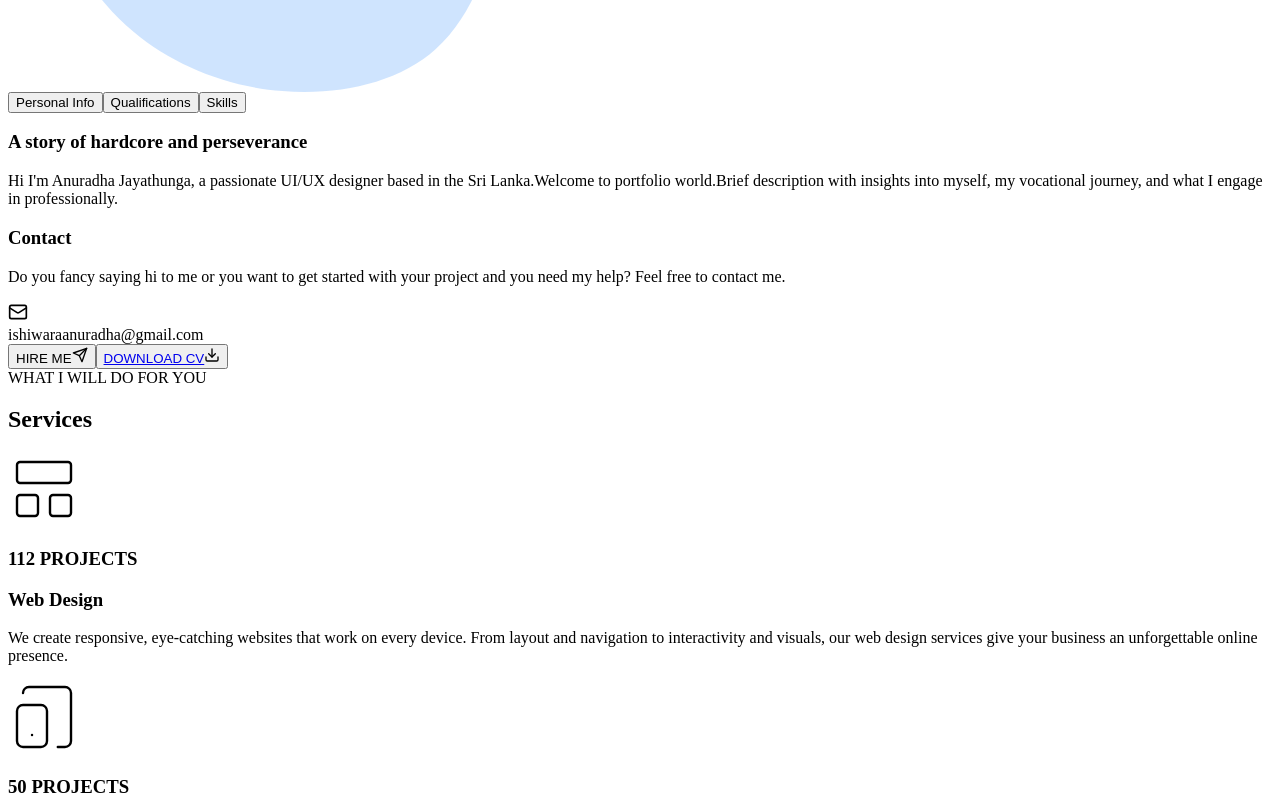
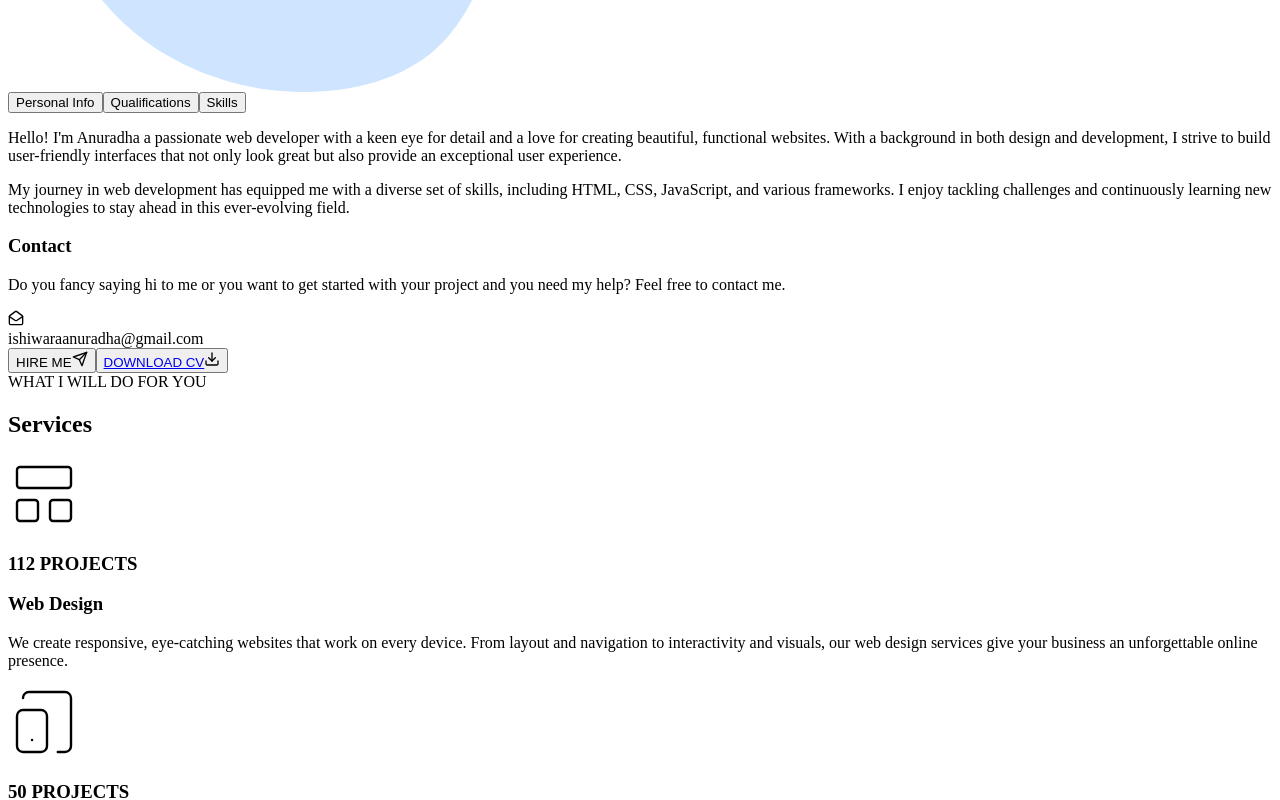
Before and after one commit to anuradhajayathunga/myportfolio, a Next.js app: page / in a window 1280 px wide. Shown: the part 900-1700 px from the top of the page. Built offline with nearby package versions, Linux system fonts and the light colour scheme.

Commit message:
fix hero section

```diff
--- a/components/About.jsx
+++ b/components/About.jsx
@@ -5,7 +5,7 @@ import { Tabs, TabsContent, TabsList, TabsTrigger } from "@/components/ui/tabs";
 
 import {
   User2,
-  MailIcon,
+  MailOpen,
   HomeIcon,
   PhoneCall,
   GraduationCapIcon,
@@ -31,7 +31,12 @@ const infoData = [
   //   text: "+94 759 089 188",
   // },
   {
-    icon: <MailIcon className="text-primary" size={20} />, // Steel Blue color
+    icon: (
+      <MailOpen
+        className="text-light-secondary dark:text-dark-secondary"
+        size={16}
+      />
+    ), // Steel Blue color
     text: "ishiwaraanuradha@gmail.com",
   },
 
@@ -184,14 +189,39 @@ const About = () => {
               <div className="text-lg mt-12 xl:mt-8">
                 <TabsContent value="personal">
                   <div className="text-left xl:text-left xl:max-w-[600px]">
-                    <h3 className="h3 mb-2 ">
+                    {/* <h3 className="h3 mb-2 ">
                       A story of hardcore and perseverance
-                    </h3>
-                    <p className="text-light-text dark:text-dark-muted text-lg mb-2 font-light ">
+                    </h3> */}
+                    {/* <p className="text-light-text dark:text-dark-muted text-lg mb-2 font-light ">
                       Hi I'm Anuradha Jayathunga, a passionate UI/UX designer
                       based in the Sri Lanka.Welcome to portfolio world.Brief
                       description with insights into myself, my vocational
                       journey, and what I engage in professionally.
+                    </p> */}
+                    <p className="text-lg text-light-text dark:text-dark-muted mb-2 font-light ">
+                      Hello!
+                      <span className="font-semibold text-md">
+                        {" "}
+                        I'm Anuradha
+                      </span>{" "}
+                      a passionate web developer with a keen eye for detail and
+                      a love for creating beautiful, functional websites. With a
+                      background in both design and development, I strive to{" "}
+                      <span className="font-semibold text-md">
+                        build user-friendly interfaces
+                      </span>{" "}
+                      that not only look great but also provide an exceptional
+                      user experience.
+                    </p>
+                    <p className="text-lg text-light-text dark:text-dark-muted  mb-2 font-light  mt-4">
+                      My journey in web development has equipped me with a
+                      diverse set of skills, including{" "}
+                      <span className="font-semibold text-md">
+                        HTML, CSS, JavaScript, and various frameworks
+                      </span>
+                      . I enjoy tackling challenges and continuously learning
+                      new technologies to stay ahead in this ever-evolving
+                      field.
                     </p>
                     <h3 className="h4 mb-2 ">Contact</h3>
                     <p className="text-light-text dark:text-dark-muted  text-lg mb-3 font-light ">
@@ -205,7 +235,7 @@ const About = () => {
                         <div key={index} className="flex items-center mb-2">
                           <div className="flex-shrink-0">{item.icon}</div>
                           <div className="ml-2">
-                            <div className="text-[16px] font-normal text-light-secondary dark:text-dark-secondary">
+                            <div className="text-[16px] tracking-wide font-normal text-light-secondary dark:text-dark-secondary">
                               {item.text}
                             </div>
                           </div>
@@ -218,13 +248,13 @@ const About = () => {
                         className="text-center xl:text-left"
                         href="/contact"
                       >
-                        <Button className="text-left xl:text-left  gap-2">
+                        <Button variant="" className="gap-2 w-full">
                           HIRE ME
                           <Send size={16} className="ml-1" />
                         </Button>
                       </Link>
                       <Button variant="outline" className="gap-2">
-                        <a href={`${prefix}/about/Anuradha's CV.pdf`} download>
+                        <a href={`${prefix}/about/Anuradha's cv.pdf`} download>
                           DOWNLOAD CV
                         </a>
                         <Download size={16} className="ml-1" />
--- a/components/Contactme.jsx
+++ b/components/Contactme.jsx
@@ -3,8 +3,8 @@ import { Button } from "./ui/button";
 import Link from "next/link";
 const Contactme = () => {
   return (
-    <section className="-mb-6 mt-12">
-      <div className="container p-10 flex flex-col items-center rounded-xl backdrop-blur-lg bg-white/30 dark:bg-black/50 shadow-md z-30">
+    <section className=" lg:px-8 xl:px-[8%] -mb-6 mt-12">
+      <div className=" p-10 flex flex-col items-center backdrop-blur-lg bg-white/30 dark:bg-black/50 shadow-md z-30">
         {/* <BlurBlob size={300} lightOpacity={0.3} darkOpacity={0.5} /> */}
 
         <h2 className="text-4xl font-bold text-light-text dark:text-dark-text max-w-[700px] text-center mb-4">
--- a/components/Footer.jsx
+++ b/components/Footer.jsx
@@ -5,7 +5,7 @@ import Socials from "./Socials";
 const Footer = () => {
   return (
     <footer className=" py-6 bg-transparent ">
-      <div className="container mx-auto px-4 flex flex-col md:flex-row items-center justify-between gap-4">
+      <div className="container px-4 flex flex-col md:flex-row items-center justify-between gap-4">
         {/* Logo */}
         <Link href="/" className="flex items-center gap-2">
           {/* <Image
@@ -30,7 +30,7 @@ const Footer = () => {
         />
       </div>
       {/* Copyright */}
-      <div className="text-light-mutborder-light-muted text-sm text-center ">
+      <div className="text-light-mutborder-light-muted text-sm text-center mt-4 md:mt-0 ">
         &copy; {new Date().getFullYear()}{" "}
         <span className="text-foreground font-medium">Anuradha Jayathunga</span>
         . All rights reserved.
--- a/components/Hero.jsx
+++ b/components/Hero.jsx
@@ -43,7 +43,7 @@ const badgesData = [
 
 const Hero = () => {
   return (
-    <section className="py-12 xl:py-24 h-[84vh] xl:pt-28 ">
+    <section className="py-12 xl:py-24 md:h-[84vh] xl:pt-28 ">
       {/* bg-hero bg-no-repeat bg-bottom bg-cover dark:bg-none" */}
       <div className="container  mx-auto">
         <div className="flex items-center justify-between gap-x-12">
@@ -125,9 +125,9 @@ const Hero = () => {
         {/* icons */}
         <a
           href="/#about" // ID of the section you want to scroll to
-          className=" md:flex absolute left-1/2 bottom-12 xl:bottom-12 transform -translate-x-1/2 animate-bounce ease-in-out cursor-pointer"
+          className=" md:flex absolute left-1/2 bottom-12 xl:bottom-12 transform -translate-x-1/2 animate-bounce duration-1000 delay-100 ease-in-out cursor-pointer"
         >
-          <RiArrowDownSLine className="hidden xl:block text-6xl text-light-base bg-light-primary backdrop-blur-lg rounded-full p-2" />
+          <RiArrowDownSLine className="hidden lg:block text-6xl text-light-base bg-light-primary backdrop-blur-lg rounded-full p-2" />
         </a>
       </div>
     </section>
```
Also changed, not shown: components/Review.jsx (+6 -6 lines), 2 other files (tests, documents, lock files or other folders).
